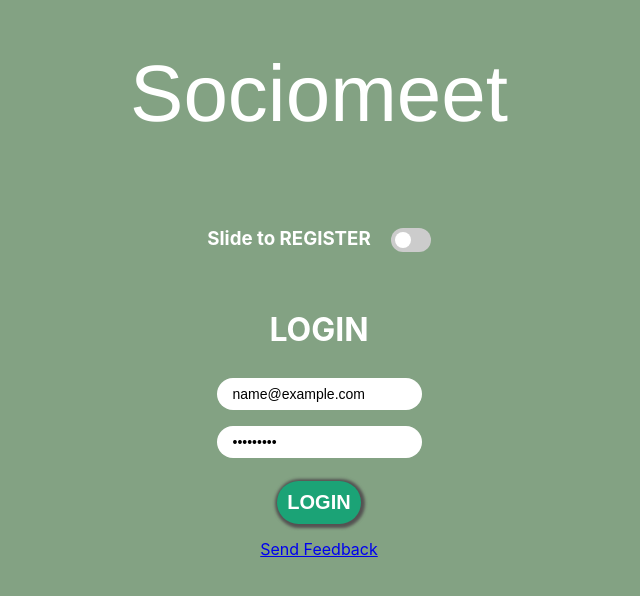
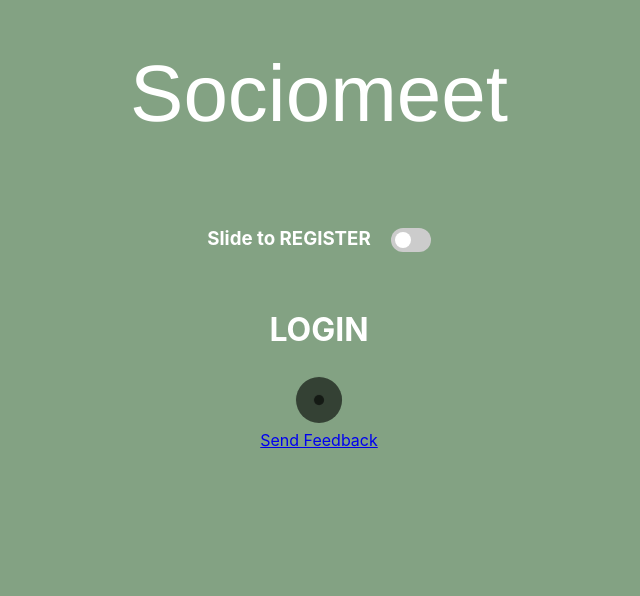
Before and after one commit to thehmj/Sociomeet, a React (Create React App) app in the folder Frontend/: page /login in a window 1280 px wide. Both pictures are taken after typing "name@example.com", "Sample123" into the empty fields and a click on the button "LOGIN". Shown: the top 596 px of the page, without its empty margins (321-961 px from the left). Built offline with nearby package versions, Linux system fonts and the light colour scheme; no server answers.

Commit message:
bounce loader

```diff
--- a/Frontend/src/Components/Signin.jsx
+++ b/Frontend/src/Components/Signin.jsx
@@ -1,43 +1,56 @@
-// import { useState } from "react";
+import { useState } from "react";
 import { useNavigate } from "react-router-dom";
-function Signin({data,setData}) {
+import BounceLoader from 'react-spinners/BounceLoader';
+
+function Signin({ data, setData }) {
   const forward = "https://sociomeetbackend.onrender.com";
 
   const navigate = useNavigate();
- const handleSubmit = async(e)=>{
+  const [loading, SetLoading] = useState(false);
+
+  const handleSubmit = async (e) => {
     e.preventDefault();
-  const res = await fetch(`${forward}/api/login`,{
-    method : "POST",
-    headers:{
-      'Content-Type' : "application/json"
+    SetLoading(true);
+    const res = await fetch(`${forward}/api/login`, {
+      method: "POST",
+      headers: {
+        'Content-Type': "application/json"
       },
-    body:JSON.stringify({
+      body: JSON.stringify({
         ...data
       })
     })
- console.log(res,'res');
- if(res.status===200){
-  const { token,user } = await res.json();
-  console.log(token,user,'res')
-  localStorage.setItem('user:token',token)
+    SetLoading(false);
+    console.log(res, 'res');
+    if (res.status === 200) {
+      const { token, user } = await res.json();
+      console.log(token, user, 'res')
+      localStorage.setItem('user:token', token)
       navigate('/');
     }
- else if(res.status===401){
+    else if (res.status === 401) {
       alert('Invalid user or password')
     }
- else{
+    else {
       alert('server error')
     }
 
   }
 
-    return(
-      <form className="signin_form" onSubmit={(e)=>handleSubmit(e)}>
-     <input className="input" type="email"  placeholder="Enter your email" value={data.email} id="email" onChange={(e)=>setData({...data, email:e.target.value})} required={true}/>
-     <input className="input" type="password" id="password" placeholder="Enter Password" value={data.password}  onChange={(e)=>setData({...data, password:e.target.value})} required={true}/>
+  return (
+    <div>{
+      loading ?
+        <BounceLoader />
+        :
+
+        <form className="signin_form" onSubmit={(e) => handleSubmit(e)}>
+          <input className="input" type="email" placeholder="Enter your email" value={data.email} id="email" onChange={(e) => setData({ ...data, email: e.target.value })} required={true} />
+          <input className="input" type="password" id="password" placeholder="Enter Password" value={data.password} onChange={(e) => setData({ ...data, password: e.target.value })} required={true} />
           <button className="button_auth" type="submit"> LOGIN</button>
 
         </form>
+    }
+    </div>
   )
 
 }
```
Lines whose indentation alone changed are shown as unchanged.
